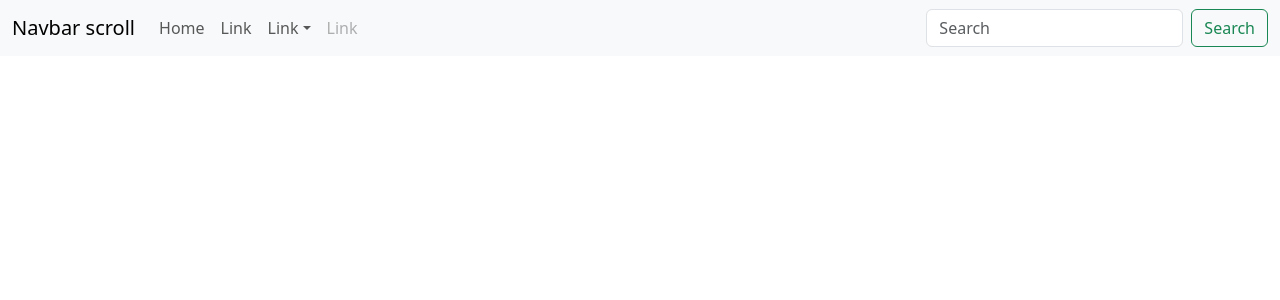
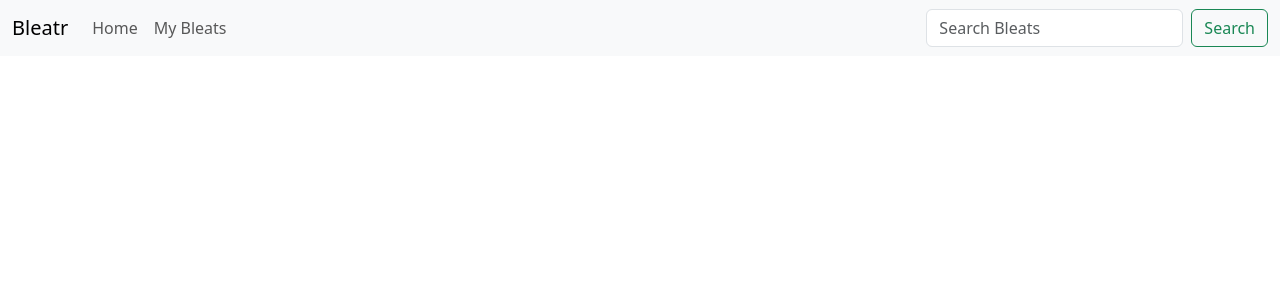
Before and after one commit to DBanfieldKeller/bleatr-social, a React (Create React App) app in the folder client/: page / in a window 1280 px wide. Shown: the top 300 px of the page. Built offline with nearby package versions, Linux system fonts and the light colour scheme.

Commit message:
adjusted navbar

```diff
--- a/client/src/components/header/header.js
+++ b/client/src/components/header/header.js
@@ -4,14 +4,13 @@ import Container from 'react-bootstrap/Container';
 import Form from 'react-bootstrap/Form';
 import Nav from 'react-bootstrap/Nav';
 import Navbar from 'react-bootstrap/Navbar';
-import NavDropdown from 'react-bootstrap/NavDropdown';
 
 function Header() {
     return (
         <div>
             <Navbar bg="light" expand="lg">
                 <Container fluid>
-                    <Navbar.Brand href="#">Navbar scroll</Navbar.Brand>
+                    <Navbar.Brand href="#">Bleatr</Navbar.Brand>
                     <Navbar.Toggle aria-controls="navbarScroll" />
                     <Navbar.Collapse id="navbarScroll">
                         <Nav
@@ -20,25 +19,12 @@ function Header() {
                             navbarScroll
                         >
                             <Nav.Link href="#action1">Home</Nav.Link>
-                            <Nav.Link href="#action2">Link</Nav.Link>
-                            <NavDropdown title="Link" id="navbarScrollingDropdown">
-                                <NavDropdown.Item href="#action3">Action</NavDropdown.Item>
-                                <NavDropdown.Item href="#action4">
-                                    Another action
-                                </NavDropdown.Item>
-                                <NavDropdown.Divider />
-                                <NavDropdown.Item href="#action5">
-                                    Something else here
-                                </NavDropdown.Item>
-                            </NavDropdown>
-                            <Nav.Link href="#" disabled>
-                                Link
-                            </Nav.Link>
+                            <Nav.Link href="#action2">My Bleats</Nav.Link>
                         </Nav>
                         <Form className="d-flex">
                             <Form.Control
                                 type="search"
-                                placeholder="Search"
+                                placeholder="Search Bleats"
                                 className="me-2"
                                 aria-label="Search"
                             />
```
